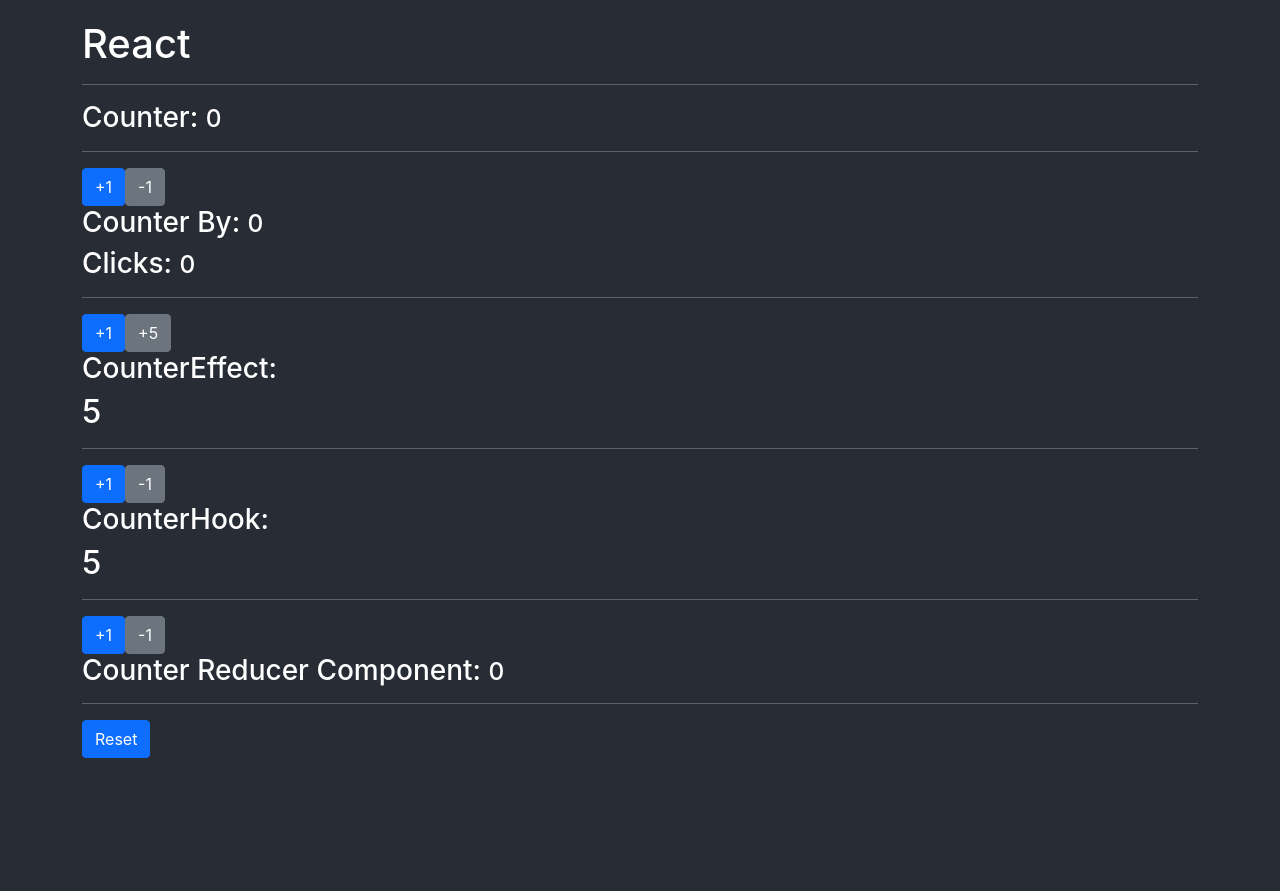
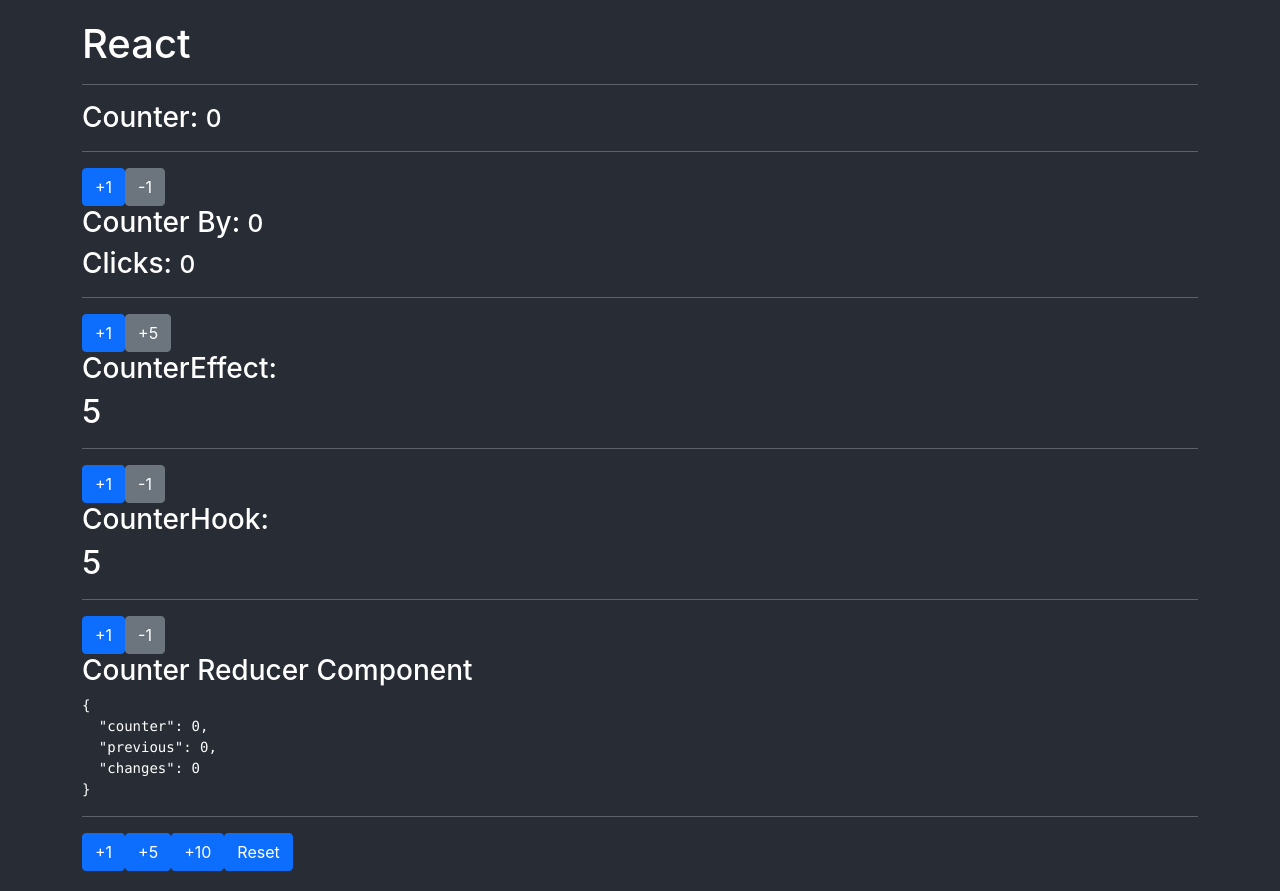
Before and after one commit to Alejoboga20/react-typescript, a React (Create React App) app: page / in a window 1280 px wide. Before the commit the page ends 800 px from the top, so only its background shows below. Built offline with nearby package versions, Linux system fonts and the light colour scheme.

Commit message:
Implementing increaseBy

```diff
--- a/src/components/CounterReducer.tsx
+++ b/src/components/CounterReducer.tsx
@@ -13,6 +13,9 @@ const counterReducer = (state: CounterState, action: CounterAction): CounterStat
 		case 'increaseBy':
 			return {
 				...state,
+				changes: state.changes + 1,
+				previous: state.counter,
+				counter: state.counter + action.payload.value,
 			};
 		case 'reset':
 			return {
@@ -24,20 +27,33 @@ const counterReducer = (state: CounterState, action: CounterAction): CounterStat
 };
 
 export const CounterReducerComponent = () => {
-	const [{ counter }, dispatch] = useReducer(counterReducer, INITIAL_STATE);
+	const [counterState, dispatch] = useReducer(counterReducer, INITIAL_STATE);
 
-	const handleClick = () => {
+	const handleReset = () => {
 		dispatch({ type: 'reset' });
 	};
 
+	const increaseBy = (value: number) => dispatch({ type: 'increaseBy', payload: { value } });
+
 	return (
 		<>
-			<h3>
-				Counter Reducer Component: <small>{counter}</small>
-			</h3>
+			<h3>Counter Reducer Component</h3>
+			<pre>{JSON.stringify(counterState, null, 2)}</pre>
 			<hr />
 
-			<button className='btn btn-primary' onClick={() => handleClick()}>
+			<button className='btn btn-primary' onClick={() => increaseBy(1)}>
+				+1
+			</button>
+
+			<button className='btn btn-primary' onClick={() => increaseBy(5)}>
+				+5
+			</button>
+
+			<button className='btn btn-primary' onClick={() => increaseBy(10)}>
+				+10
+			</button>
+
+			<button className='btn btn-primary' onClick={handleReset}>
 				Reset
 			</button>
 		</>
```
